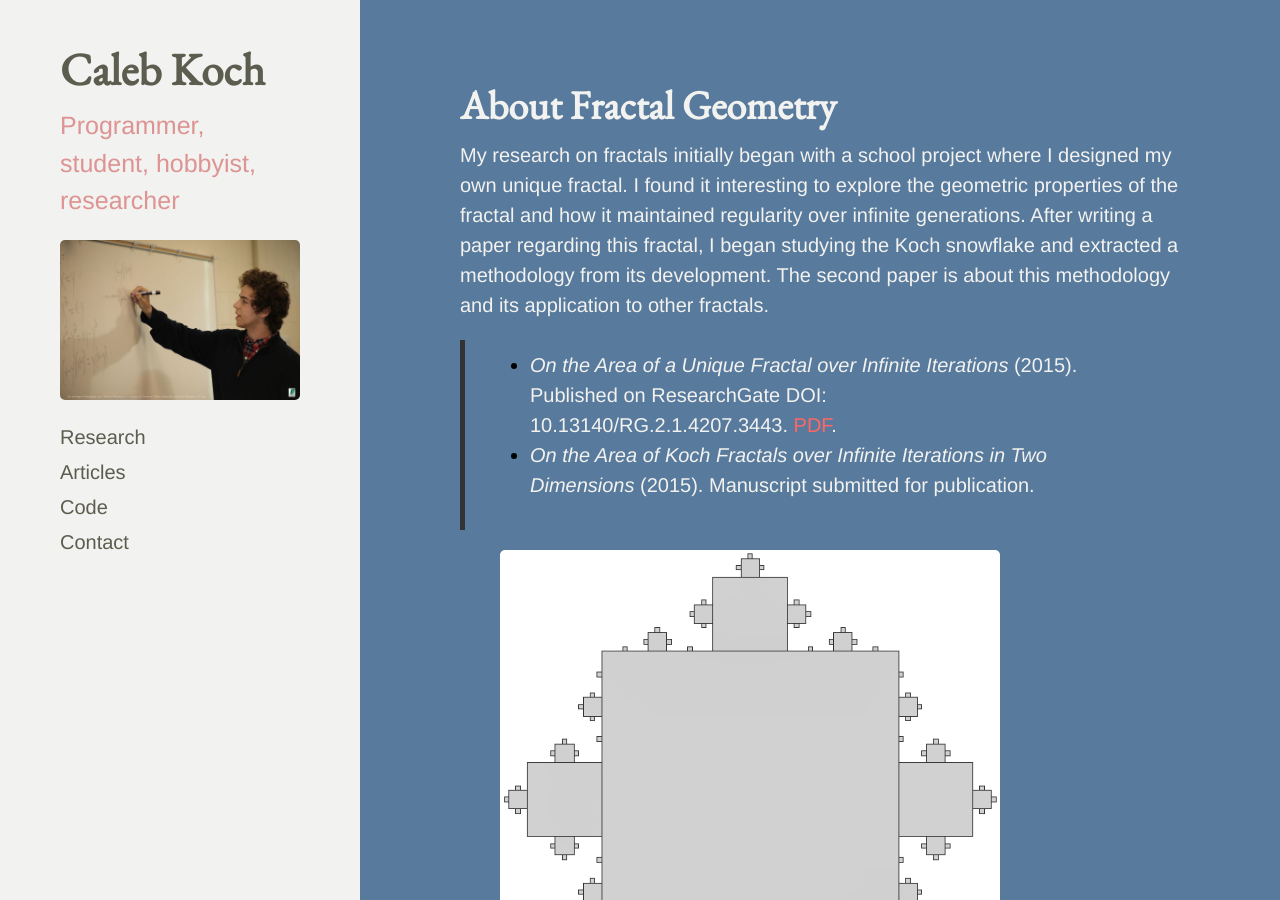
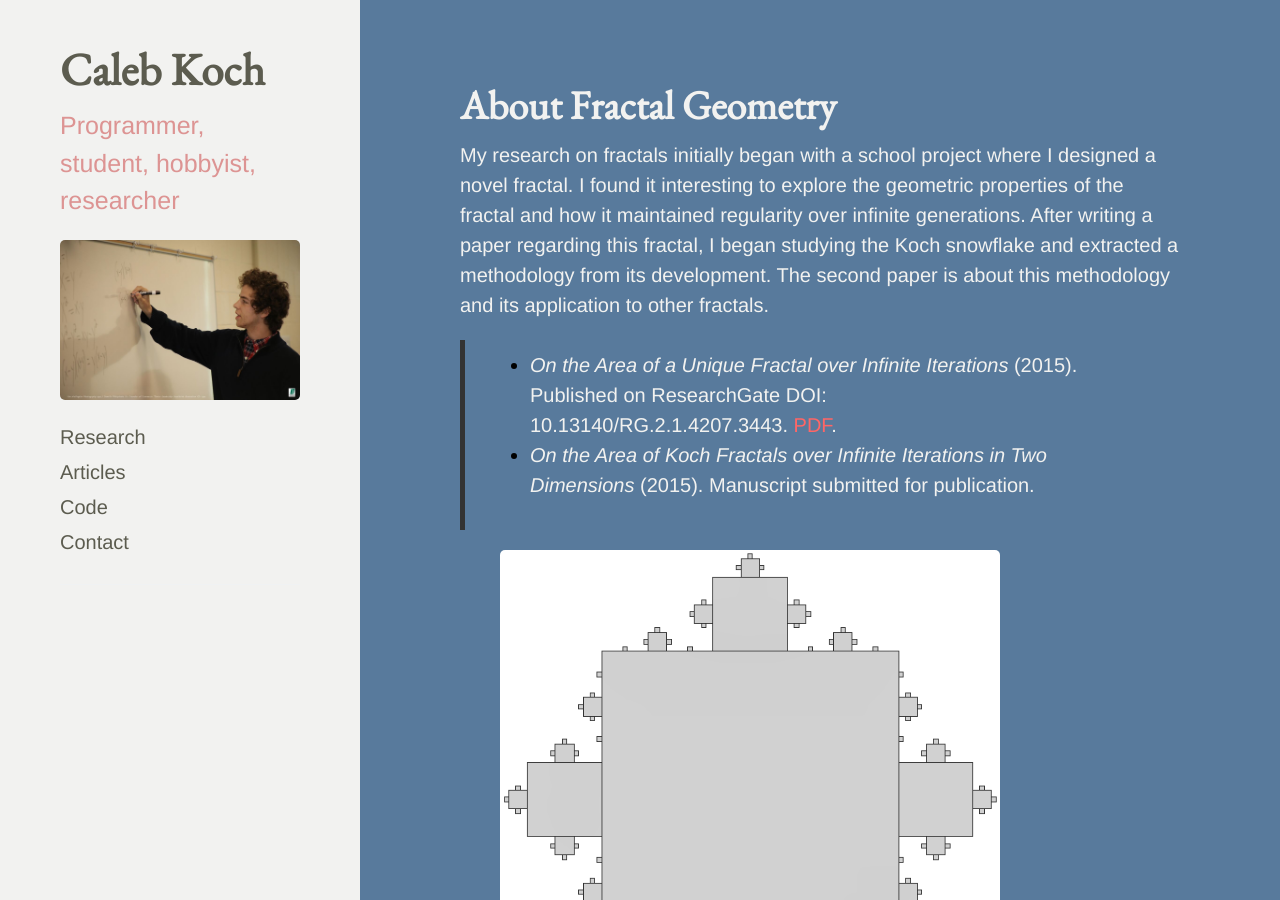
Before and after one commit to cakoch10/cakoch10.github.io, a Jekyll site: the page built from fractal.md, in a window 1280 px wide and 900 px high. Built offline with Jekyll 4.4.1, drawn with Linux system fonts in a browser that asks for light colours; Markdown is read by kramdown in place of the engine named in the settings.

Commit message:
Update fractal.md

```diff
--- a/fractal.md
+++ b/fractal.md
@@ -4,7 +4,7 @@
 ---
 
 <span style="color:#f2f2f0">
-My research on fractals initially began with a school project where I designed my own unique fractal. I found it interesting to
+My research on fractals initially began with a school project where I designed a novel fractal. I found it interesting to
 explore the geometric properties of the fractal and how it maintained regularity over infinite generations. After writing a paper regarding this fractal, I began studying the Koch snowflake and extracted a methodology from its development. The second paper is about this methodology and its application to other fractals.
 </span>
 
```
